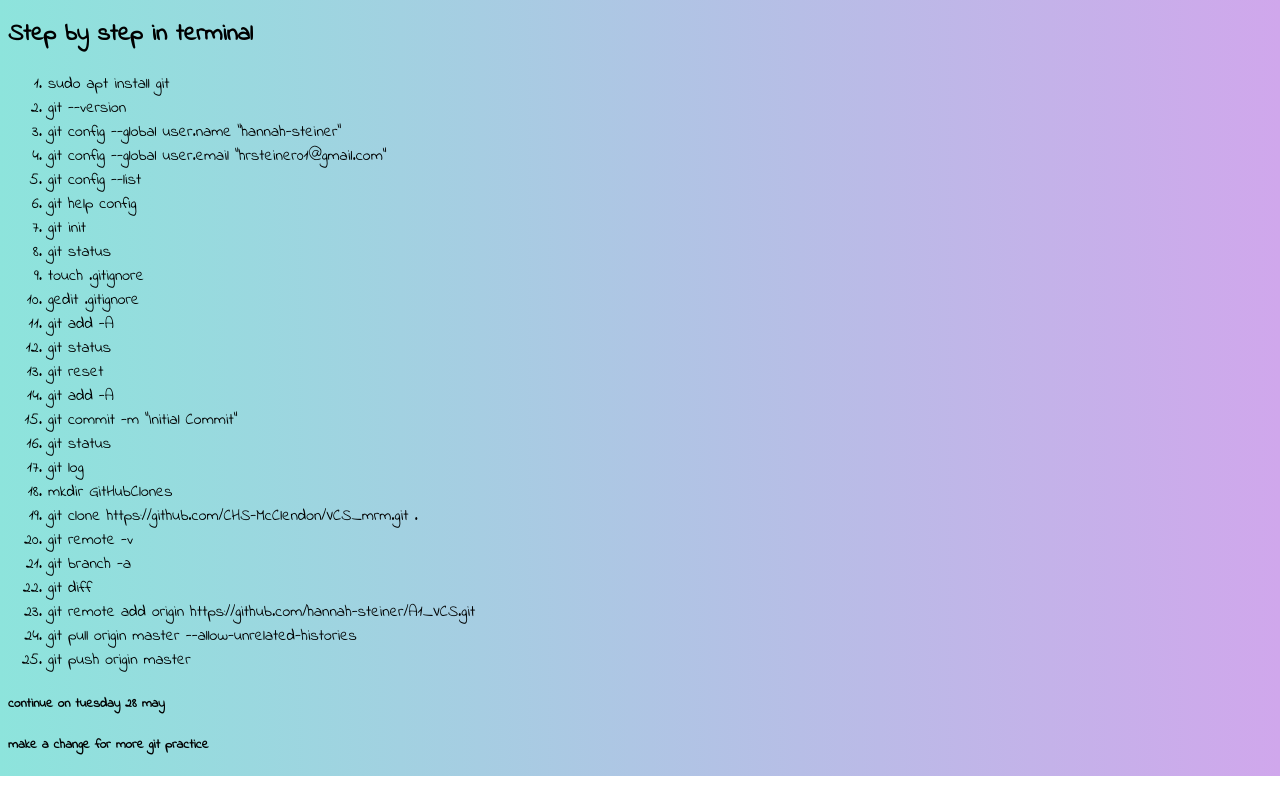
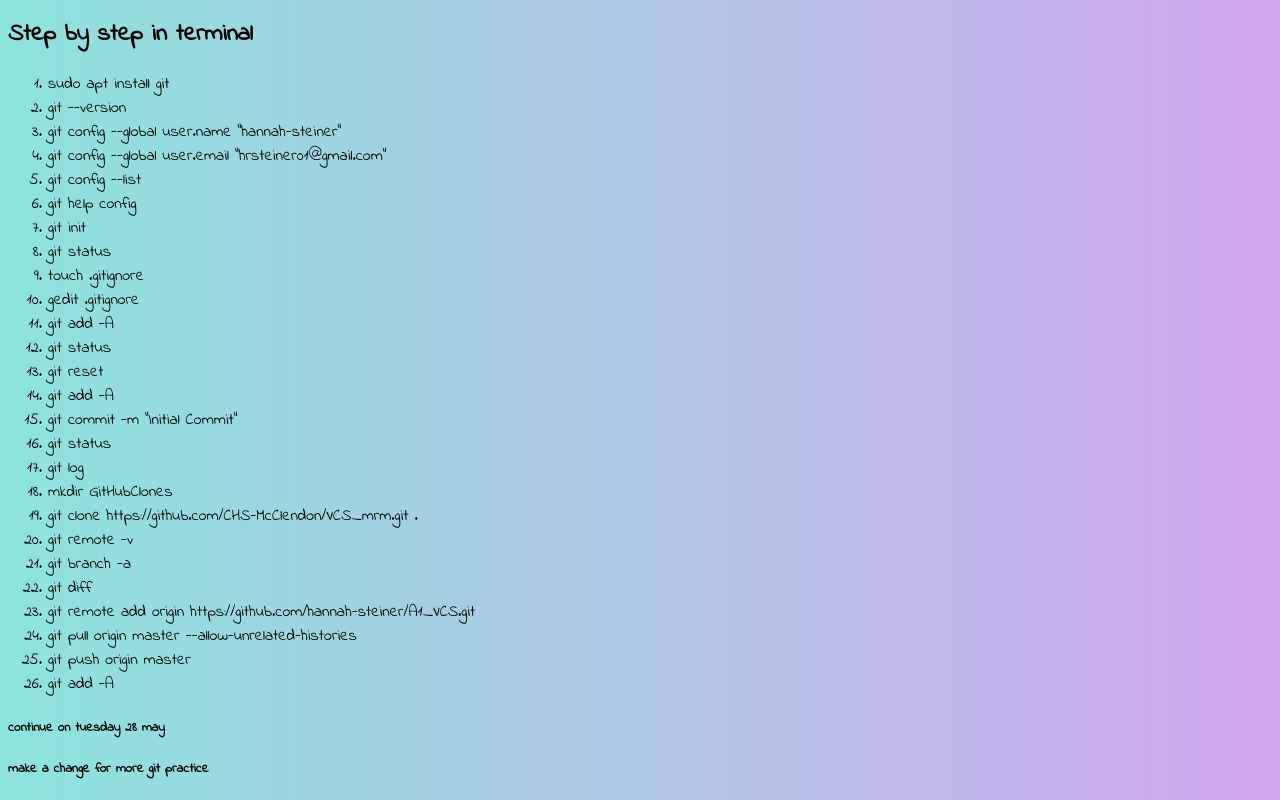
Before and after one commit to hannah-steiner/A1_VCS, a plain HTML site: page index.html in a window 1280 px wide. Shown: the part 342-1142 px from the top of the page. Before the commit the page ends 1118 px from the top, so only its background shows below. Drawn offline with Linux system fonts and the light colour scheme.

```diff
--- a/index.html
+++ b/index.html
@@ -52,6 +52,7 @@
         <li>git remote add origin https://github.com/hannah-steiner/A1_VCS.git</li>
         <li>git pull origin master --allow-unrelated-histories</li>
         <li>git push origin master</li>
+        <li>git add -A</li>
 
     </ol>
     <h5>continue on tuesday 28 may</h5>
```
